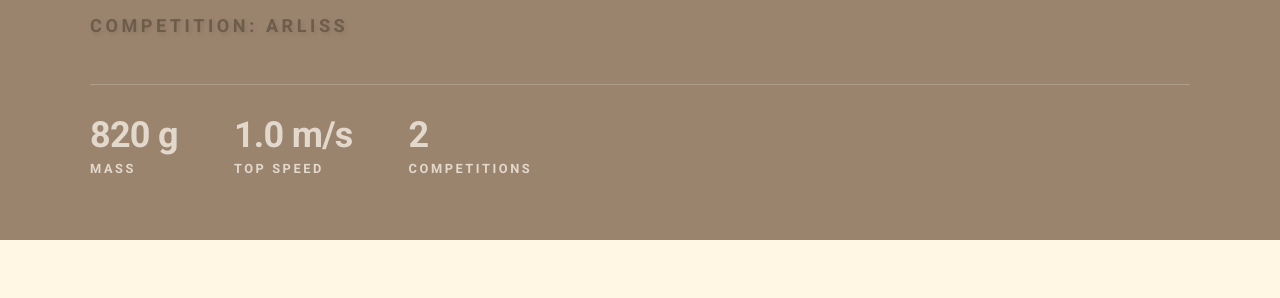
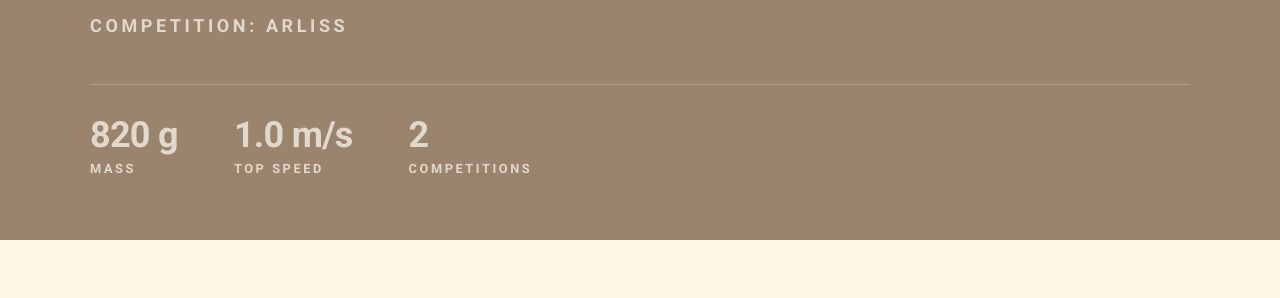
Before and after one commit to CanSatRoboticsClub/CanSatRoboticsClub.github.io, an Astro site: page /projects/rover in a window 1280 px wide. Shown: the part 259-557 px from the top of the page. Built offline with nearby package versions, Linux system fonts and the light colour scheme; Astro itself is replaced by a stand-in of ours.

Commit message:
slight changes

```diff
--- a/src/pages/projects/[slug].astro
+++ b/src/pages/projects/[slug].astro
@@ -5,6 +5,7 @@ import Footer from "../../components/Footer.astro";
 import PayloadTeam from "../../components/PayloadTeam.astro";
 import { projects } from "../../data/projects.ts";
 import { leaders } from "../../data/leaders.ts";
+import "../../styles/global.css";
 
 export function getStaticPaths() {
     return projects.map((project) => ({
@@ -139,7 +140,7 @@ const teamLead = leaders.find(
 <style>
 .eyebrow {
     font-size: 18px;
-    text-shadow: 2px 2px 4px rgba(0, 0, 0, 0.1);
+    color: var(--primary-tan);
 }
 
 .crossnav-links {
```
Also changed, not shown: public/assets/images/glider/glider-cover.png, 4 other files.
